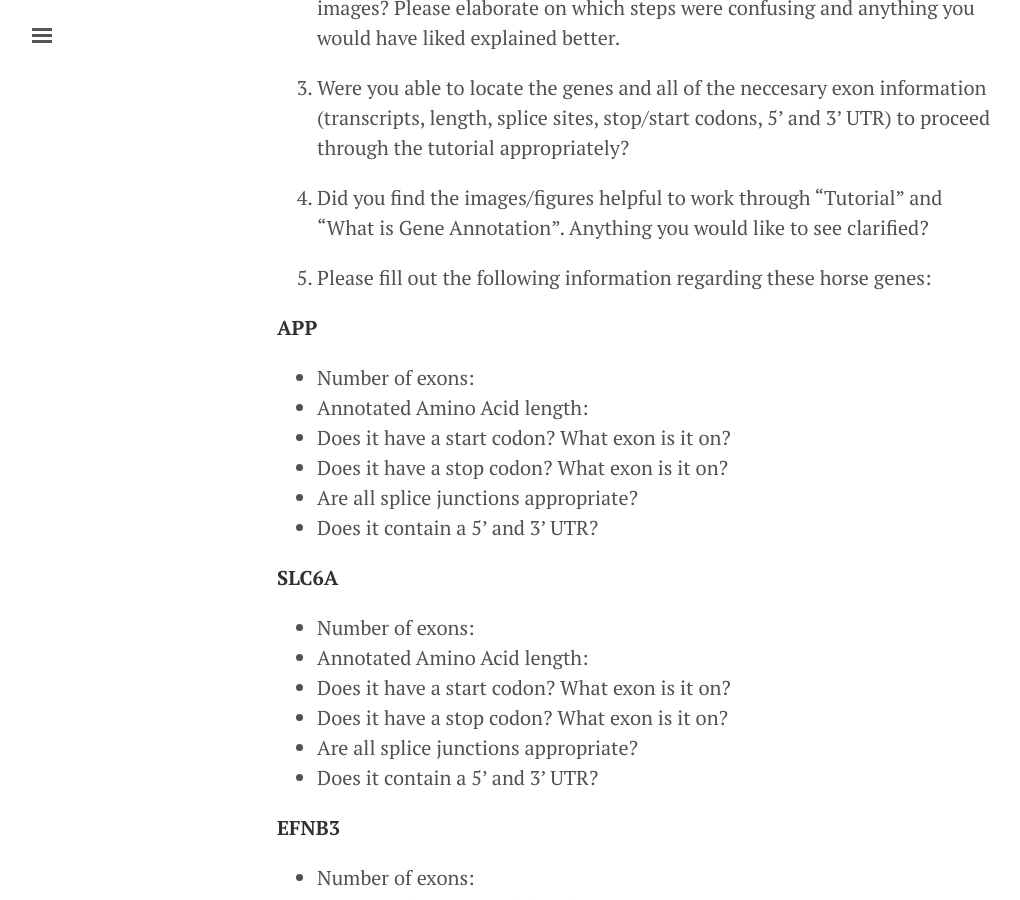
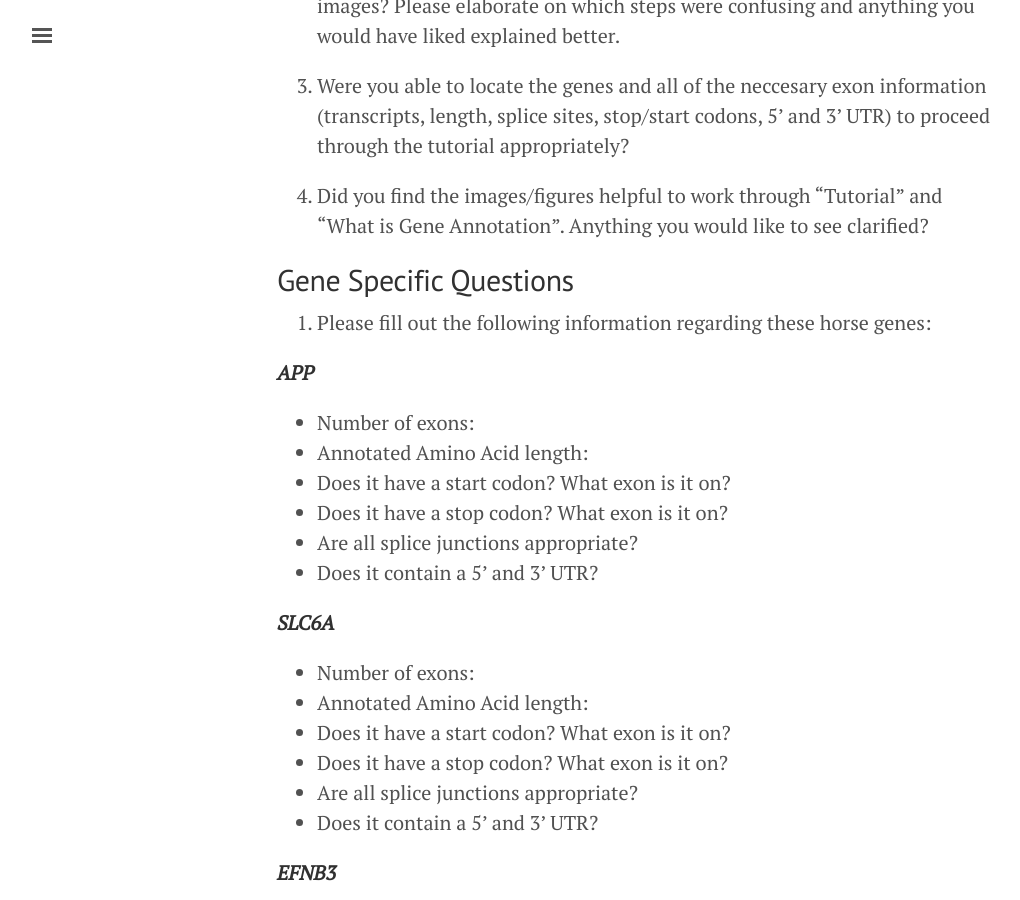
Before and after one commit to UMN-EGGL/HorseGeneAnnotation, a Jekyll site: the page built from docs/Worksheet for Contributors.md, in a window 1280 px wide and 900 px high, scrolled down 679 px. Shown: the whole window, without its empty margins (3-1023 px from the left). Built offline with Jekyll 4.4.1, drawn with Linux system fonts in a browser that asks for light colours; our own code applies the rules of GitHub Pages for plain Markdown files.

Commit message:
Update Worksheet for Contributors.md

```diff
--- a/docs/Worksheet for Contributors.md
+++ b/docs/Worksheet for Contributors.md
@@ -4,7 +4,7 @@ Thank you for taking the time to help participate in this project.  As you are w
 to consider the following questions and provide feedback on your experience.  This will allow us to improve the content of
 the tutorial to serve future users and make sure that the neccesary background information is provided.
 
-**General Questions**
+## General Questions
 1. Were there any words used in the tutorial that were not properly explained or were confusing?  If able, please list the
 words and where you found them in the tutorial.
 
@@ -23,9 +23,11 @@ codons, 5' and 3' UTR) to proceed through the tutorial appropriately?
 to see clarified?
 
 
+## Gene Specific Questions
+
 5. Please fill out the following information regarding these horse genes:
 
-**APP**
+_**APP**_
 - Number of exons:
 - Annotated Amino Acid length:
 - Does it have a start codon? What exon is it on?
@@ -34,7 +36,7 @@ to see clarified?
 - Does it contain a 5' and 3' UTR?
 
 
-**SLC6A**
+_**SLC6A**_
 - Number of exons:
 - Annotated Amino Acid length:
 - Does it have a start codon? What exon is it on?
@@ -42,7 +44,7 @@ to see clarified?
 - Are all splice junctions appropriate?
 - Does it contain a 5' and 3' UTR?
 
-**EFNB3**
+_**EFNB3**_
 - Number of exons:
 - Annotated Amino Acid length:
 - Does it have a start codon? What exon is it on?
```
